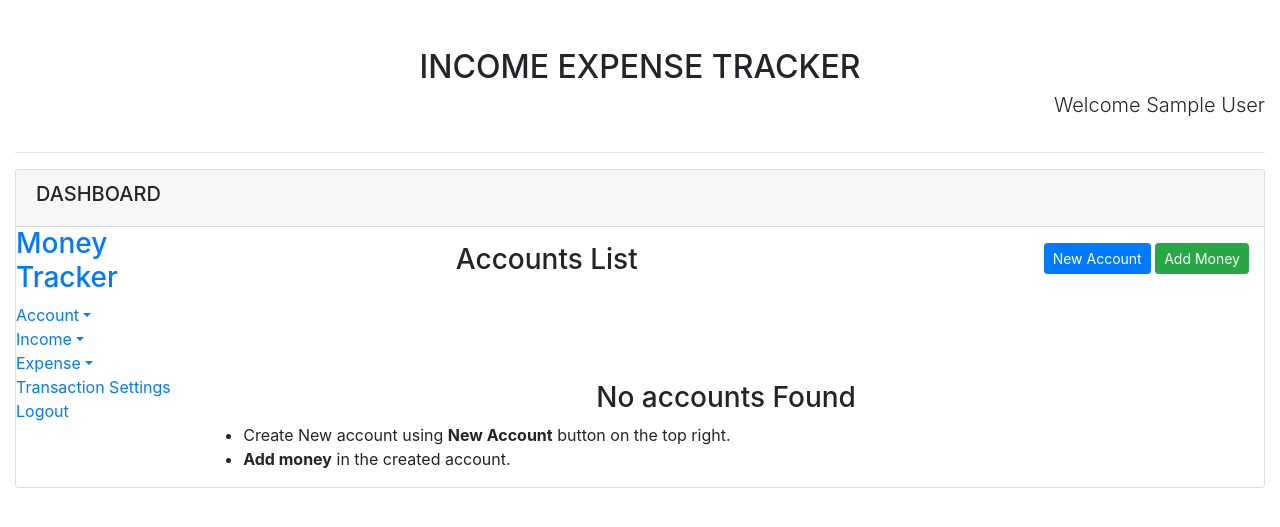
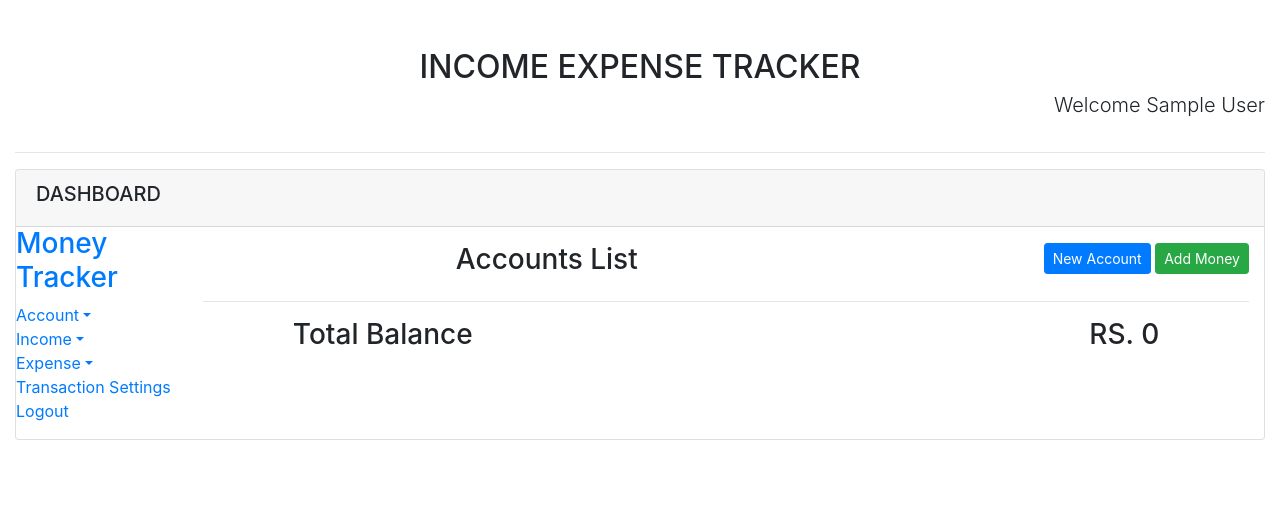
Before and after one commit to dhirajshah04/moneytracker, a Django app: page /dashboard/money/list-account/ in a window 1280 px wide. Shown: the top 527 px of the page. Run offline with Django 3.2, Linux system fonts and the light colour scheme; the visitor is signed in with stand-in values (Sample User, id 1); data that the repository does not hold is empty; some libraries are stand-ins or nearby versions.

Commit message:
remove some conditions

```diff
--- a/money/templates/money/list_account.html
+++ b/money/templates/money/list_account.html
@@ -39,7 +39,6 @@
         </div>
     {% endif %}
 
-    {% if accounts %}
         <div class="row">
             {% for account in accounts %}
                 <div class="col-md-4">
@@ -77,13 +76,6 @@
                 {% endif %}
             </div>
         </div>
-    {% else %}
-        <h3 class="text-center mt-5 pt-5">No accounts Found</h3>
-        <ul>
-            <li>Create New account using <strong>New Account</strong> button on the top right.</li>
-            <li><strong>Add money</strong> in the created account.</li>
-        </ul>
-    {% endif %}
 </div>
 
 {% endblock %}
```
